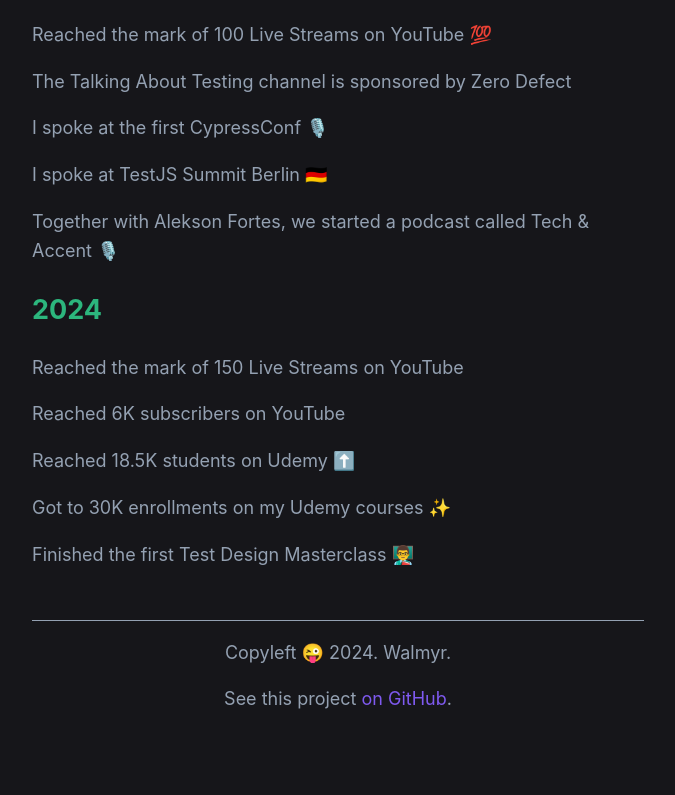
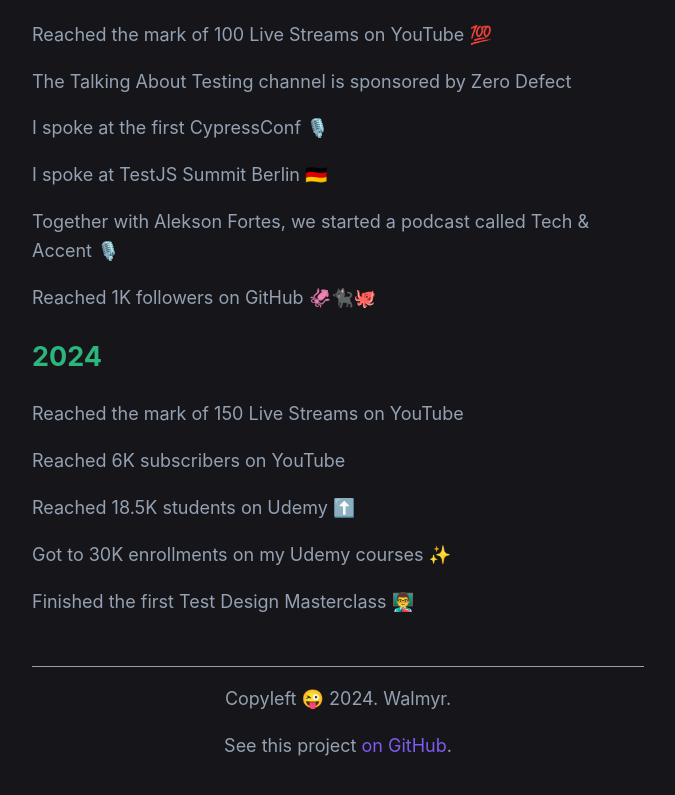
Before and after one commit to wlsf82/walmyr-nextjs, a Next.js app: page / in a window 1280 px wide. Shown: the part 3431-4226 px from the top of the page, without its empty margins (302-977 px from the left). Built offline with nearby package versions, Linux system fonts and the light colour scheme.

Commit message:
Update 2024 achievements
1K followers on GitHub! 🎉

```diff
--- a/components/achievements.js
+++ b/components/achievements.js
@@ -112,6 +112,7 @@ const achievements = [
       'I spoke at the first CypressConf 🎙️',
       'I spoke at TestJS Summit Berlin 🇩🇪',
       'Together with Alekson Fortes, we started a podcast called Tech & Accent 🎙️',
+      'Reached 1K followers on GitHub 🦑🐈‍⬛🐙',
     ]
   },
   {
```
